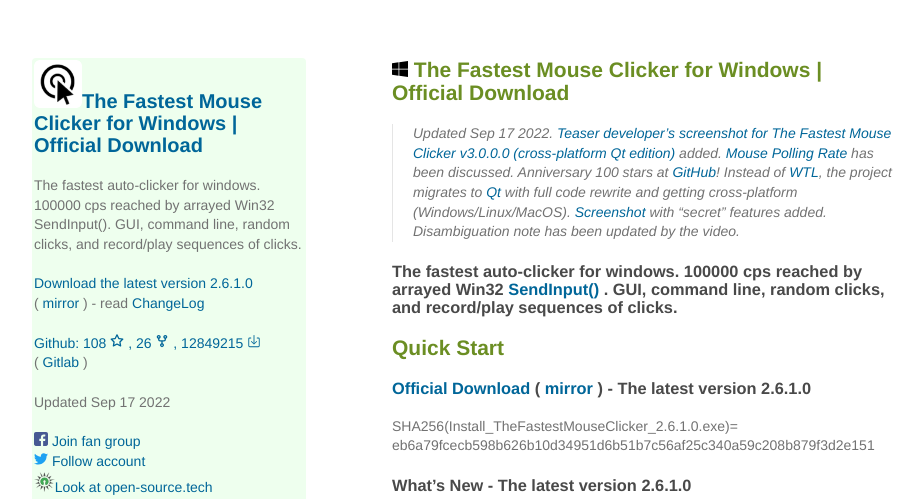
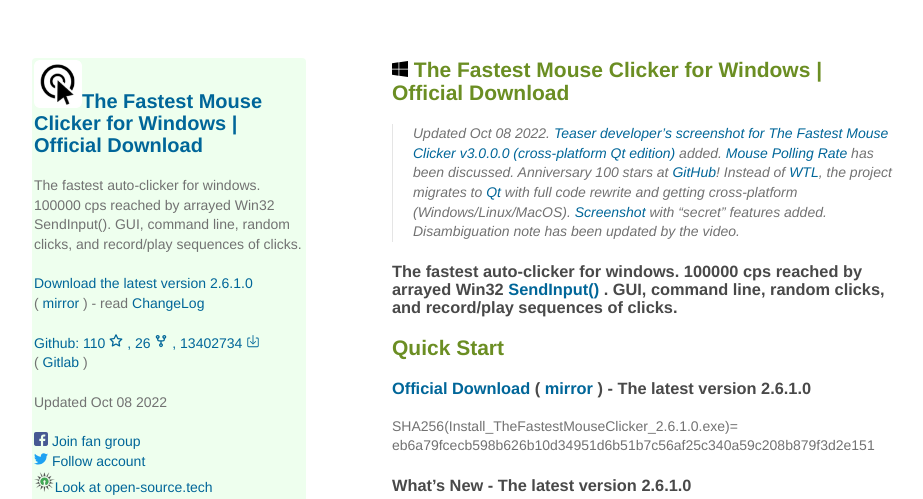
Before and after one commit to windows-2048/The-Fastest-Mouse-Clicker-for-Windows, a Jekyll site: the page built from docs/README.md, in a window 1280 px wide and 900 px high. Shown: the top 499 px of the window, without its empty margins (178-1101 px from the left). Built offline with Jekyll 4.4.1, drawn with Linux system fonts in a browser that asks for light colours; our own code applies the rules of GitHub Pages for plain Markdown files.

Commit message:
update GitHub stars and downloads at Official site and mirror

```diff
--- a/docs/README.md
+++ b/docs/README.md
@@ -1,6 +1,6 @@
 ## ![Windows](./windows.svg) {{site.title}}
 
-> Updated Sep 17 2022. [Teaser developer's screenshot for The Fastest Mouse Clicker v3.0.0.0 (cross-platform Qt edition)](index.html#TheFastestMouseClickerQt) added. [Mouse Polling Rate](index.html#Mouse_Polling_Rate) has been discussed. Anniversary 100 stars at [GitHub](https://github.com/windows-2048/The-Fastest-Mouse-Clicker-for-Windows){:target="_blank"}! Instead of [WTL](https://sourceforge.net/projects/wtl/){:target="_blank"}, the project migrates to [Qt](https://www.qt.io/){:target="_blank"} with full code rewrite and getting cross-platform (Windows/Linux/MacOS). [Screenshot](https://github.com/windows-2048/The-Fastest-Mouse-Clicker-for-Windows){:target="_blank"} with "secret" features added. Disambiguation note has been updated by the video.
+> Updated Oct 08 2022. [Teaser developer's screenshot for The Fastest Mouse Clicker v3.0.0.0 (cross-platform Qt edition)](index.html#TheFastestMouseClickerQt) added. [Mouse Polling Rate](index.html#Mouse_Polling_Rate) has been discussed. Anniversary 100 stars at [GitHub](https://github.com/windows-2048/The-Fastest-Mouse-Clicker-for-Windows){:target="_blank"}! Instead of [WTL](https://sourceforge.net/projects/wtl/){:target="_blank"}, the project migrates to [Qt](https://www.qt.io/){:target="_blank"} with full code rewrite and getting cross-platform (Windows/Linux/MacOS). [Screenshot](https://github.com/windows-2048/The-Fastest-Mouse-Clicker-for-Windows){:target="_blank"} with "secret" features added. Disambiguation note has been updated by the video.
 
 ### {{site.description_rich}}
 
--- a/docs/_layouts/default.html
+++ b/docs/_layouts/default.html
@@ -47,7 +47,7 @@
 "interactionStatistic":{
 "@type": "InteractionCounter",
 "interactionType": "https://schema.org/DownloadAction",
-"userInteractionCount": "12849215"
+"userInteractionCount": "13402734"
 },
 "applicationCategory":"Utilities",
 "applicationSubCategory":"Mouse Auto-Clicker",
@@ -63,8 +63,8 @@
 },
 "aggregateRating":{
 "@type":"AggregateRating",
-"ratingValue": "4.8",
-"ratingCount": "108",
+"ratingValue": "4.7",
+"ratingCount": "110",
 "bestRating":"5",
 "worstRating":"0"
 },
@@ -123,7 +123,7 @@
 <p class="view">
     <a href="https://github.com/windows-2048/The-Fastest-Mouse-Clicker-for-Windows/" target="_blank">
       Github:
-      108
+      110
 <svg width="1em" height="1em" viewBox="0 0 16 16" class="bi bi-box-arrow-in-down" fill="currentColor" xmlns="http://www.w3.org/2000/svg">
 <title>Stars given at Github</title>
 <path fill-rule="evenodd" d="M8 .25a.75.75 0 01.673.418l1.882 3.815 4.21.612a.75.75 0 01.416 1.279l-3.046 2.97.719 4.192a.75.75 0 01-1.088.791L8 12.347l-3.766 1.98a.75.75 0 01-1.088-.79l.72-4.194L.818 6.374a.75.75 0 01.416-1.28l4.21-.611L7.327.668A.75.75 0 018 .25zm0 2.445L6.615 5.5a.75.75 0 01-.564.41l-3.097.45 2.24 2.184a.75.75 0 01.216.664l-.528 3.084 2.769-1.456a.75.75 0 01.698 0l2.77 1.456-.53-3.084a.75.75 0 01.216-.664l2.24-2.183-3.096-.45a.75.75 0 01-.564-.41L8 2.694v.001z"></path>
@@ -133,7 +133,7 @@
 <title>Forks made at Github</title>
 <path fill-rule="evenodd" d="M5 3.25a.75.75 0 11-1.5 0 .75.75 0 011.5 0zm0 2.122a2.25 2.25 0 10-1.5 0v.878A2.25 2.25 0 005.75 8.5h1.5v2.128a2.251 2.251 0 101.5 0V8.5h1.5a2.25 2.25 0 002.25-2.25v-.878a2.25 2.25 0 10-1.5 0v.878a.75.75 0 01-.75.75h-4.5A.75.75 0 015 6.25v-.878zm3.75 7.378a.75.75 0 11-1.5 0 .75.75 0 011.5 0zm3-8.75a.75.75 0 100-1.5.75.75 0 000 1.5z"></path>
 </svg>
-      , 12849215
+      , 13402734
 <svg width="1em" height="1em" viewBox="0 0 16 16" class="bi bi-box-arrow-in-down" fill="currentColor" xmlns="http://www.w3.org/2000/svg">
 <title>Total downloads including all the historical sites</title>
   <path fill-rule="evenodd" d="M4.646 8.146a.5.5 0 0 1 .708 0L8 10.793l2.646-2.647a.5.5 0 0 1 .708.708l-3 3a.5.5 0 0 1-.708 0l-3-3a.5.5 0 0 1 0-.708z"/>
@@ -145,7 +145,7 @@
 </p>
 
 <p class="view">
-Updated Sep 17 2022
+Updated Oct 08 2022
 </p>
 
         {% if site.github.is_user_page %}
--- a/docs/sitemap.xml
+++ b/docs/sitemap.xml
@@ -2,7 +2,7 @@
 <urlset xmlns="http://www.sitemaps.org/schemas/sitemap/0.9">
    <url>
       <loc>https://windows-2048.github.io/The-Fastest-Mouse-Clicker-for-Windows/</loc>
-      <lastmod>2022-09-17</lastmod>
+      <lastmod>2022-10-08</lastmod>
       <changefreq>daily</changefreq>
       <priority>0.8</priority>
    </url>
```
Also changed, not shown: README.md.
